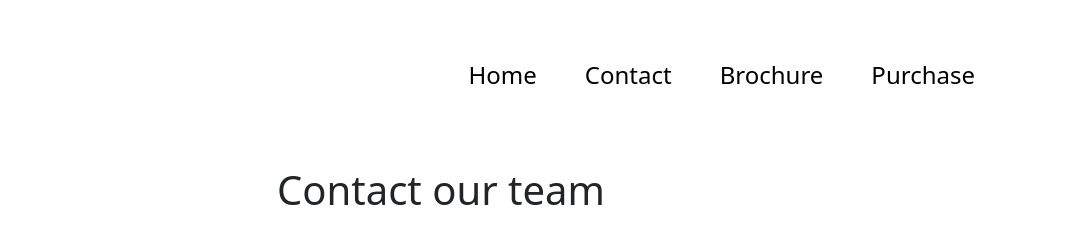
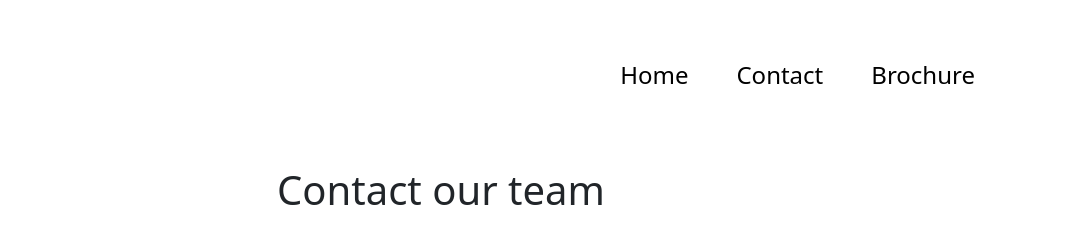
Before and after one commit to KirtanLakhotia/saltifyStatic, a plain HTML site: page contact.html in a window 1280 px wide. Shown: the top 243 px of the page, 199-1280 px from the left. Drawn offline with nearby package versions, Linux system fonts and the light colour scheme.

Commit message:
changed the contact page removed purchase

```diff
--- a/contact.html
+++ b/contact.html
@@ -41,9 +41,6 @@
               </li>
               <li class="nav-item nav_button">
                 <a class="nav-link active " href="/public/images/Saltify Brochure.pdf">Brochure</a>
-              </li>
-              <li class="nav-item nav_button">
-                <a class="nav-link active " href="#purchase">Purchase</a>
               </li>
             </ul>
           </div>
```
